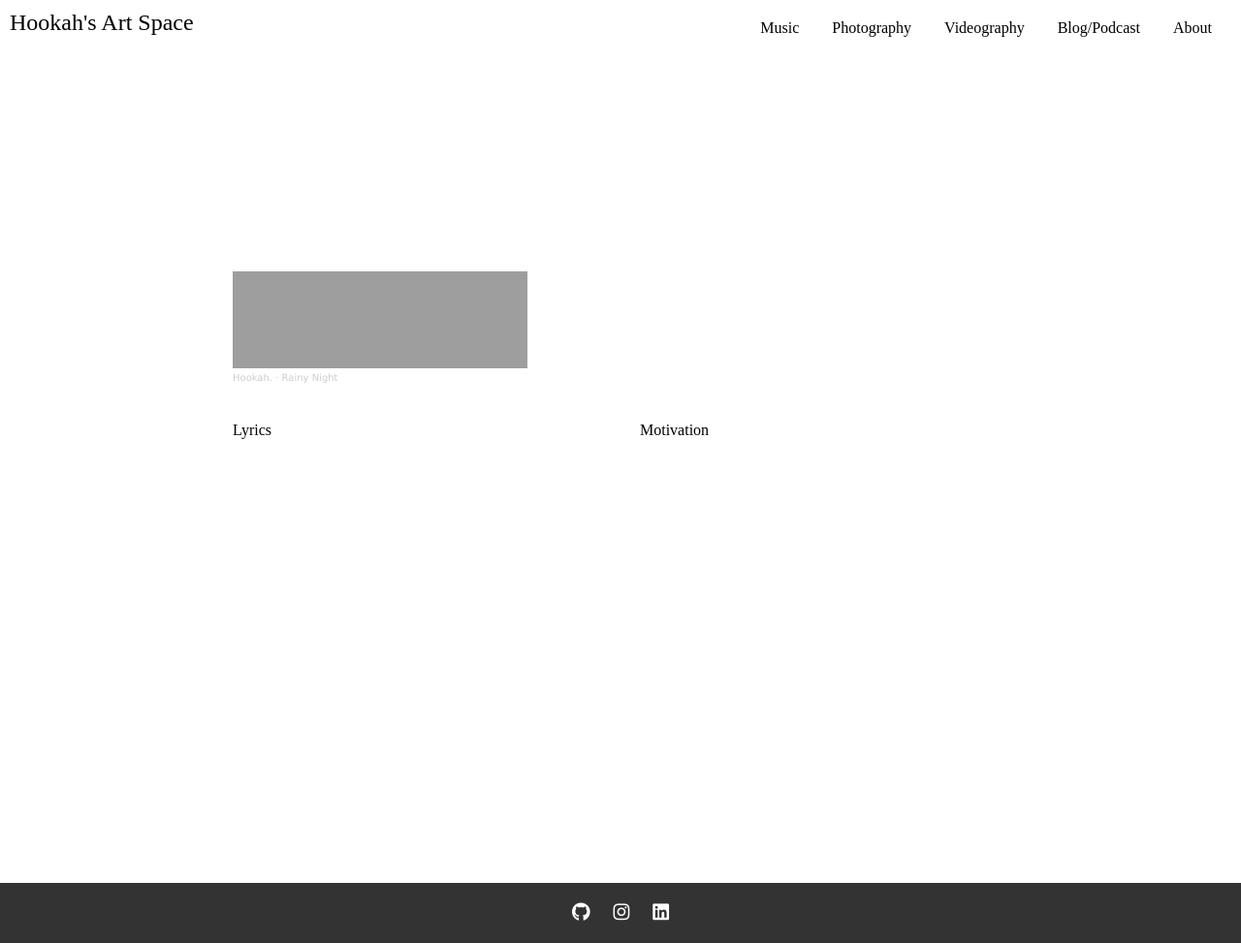
After one commit to hunthinniap/personal_portfolio, a Flask app: template templates/music_template.html in a window 1280 px wide. The commit adds this page. Shown: the whole page at 97% size. Run offline with Flask 3, Linux system fonts and the light colour scheme; the template is opened without the code that fills it, so the values that code supplies are empty; grey boxes are pictures that could not be loaded.

Commit message:
add music page

```diff
--- a/app.py
+++ b/app.py
@@ -1,8 +1,18 @@
 from flask import Flask, render_template
 import git
-from reader import read_collections, read_cover, read_page_title, read_page_description
+import requests
+from reader import (
+    read_collections,
+    read_cover,
+    read_page_title,
+    read_page_description,
+    read_music_cover,
+    read_music_specs,
+)
 
 app = Flask(__name__)
+
+
 
 
 @app.route("/git_update", methods=["POST"])
@@ -27,12 +37,22 @@ def photography():
     return render_template("photography.html", collections=photo_collections)
 
 
-"""
-@app.route('/music')
-def photography():
-    photo_collections = get_music_cover_photos()
-    return render_template('music.html', collections=photo_collections)
-"""
+@app.route("/music")
+def music():
+    cover_collections = read_music_cover()
+    return render_template("music.html", collections=cover_collections)
+
+
+@app.route("/music/<music_title>")
+def music_template(music_title):
+    music_specs = read_music_specs(music_title)
+    lyrics = requests.get(music_specs['lyrics']).text
+    motivation = requests.get(music_specs['Motivation']).text
+    return render_template(
+        "music_template.html",specs = music_specs,
+        lyrics = lyrics,
+        motivation=motivation,
+    )
 
 
 @app.route("/photography/<collection_name>")
--- a/reader.py
+++ b/reader.py
@@ -3,20 +3,36 @@ import requests
 
 from text_data import page_alt, page_description
 
+base_url = "https://raw.githubusercontent.com/hunthinniap/portfolio_asset/main/"
+
 
 def read_cover():
-    url = "https://raw.githubusercontent.com/hunthinniap/portfolio_asset/main/Photography/cover_photos/photos.json"
+    url = f"{base_url}Photography/cover_photos/photos.json"
     response = requests.get(url)
     cover_photos = json.loads(response.text)
     return cover_photos
 
 
 def read_collections(collection_name):
-    url = f"https://raw.githubusercontent.com/hunthinniap/portfolio_asset/main/Photography/{collection_name}/photos.json"
+    url = f"{base_url}Photography/{collection_name}/photos.json"
 
     response = requests.get(url)
     collections = json.loads(response.text)
     return collections
+
+
+def read_music_cover():
+    url = f"{base_url}music_cover/photos.json"
+    response = requests.get(url)
+    cover_photos = json.loads(response.text)
+    return cover_photos
+
+
+def read_music_specs(music_name):
+    url = f"{base_url}/music/{music_name}/specs.json"
+    response = requests.get(url)
+    specs = json.loads(response.text)
+    return specs
 
 
 def read_page_title(page):
--- a/static/styles.css
+++ b/static/styles.css
@@ -11,7 +11,7 @@ body, html {
 }
 .nav a {
     text-decoration: none;
-    color: white;
+    color: black;
     padding: 10px;
     border: none;
     background: none;
@@ -99,7 +99,7 @@ body, html {
     left: 0;
     padding: 10px;
     font-size: 1.5em;
-    color: white; /* Adjust color to fit your design */
+    color: black; /* Adjust color to fit your design */
     text-decoration: none;
     background: transparent; /* Semi-transparent background */
     border-radius: 0 0 5px 0; /* Rounded bottom right corner */
--- /dev/null
+++ b/templates/music_template.html
@@ -0,0 +1,98 @@
+<!DOCTYPE html>
+<html lang="en">
+<head>
+    <meta charset="UTF-8">
+    <meta name="viewport" content="width=device-width, initial-scale=1.0">
+    <title>{{ specs.name }}</title>
+    <link rel="stylesheet" href="https://cdnjs.cloudflare.com/ajax/libs/font-awesome/5.15.3/css/all.min.css">
+    <link rel="stylesheet" href="{{ url_for('static', filename='styles.css') }}">
+
+    <!-- Add any additional CSS or links here -->
+    <style>
+        .content {
+            margin: 0;
+            margin-left: 200px;
+            margin-right: 200px;
+            padding: 0;
+            left: 50px;
+            right: 50px;
+            display: grid;
+            grid-template-columns: 1fr 1fr;
+            grid-template-rows: auto;
+            grid-gap: 0px;
+            padding: 20px;
+            background-color: transparent;
+        }
+        .soundcloud-player {
+            position: absolute;
+            right: 100px; /* Position to the right with 40px margin */
+            top: 250px; /* Adjust this value as needed to position vertically */
+            width: 40%; /* Adjust the width as needed */
+        }
+        .title {
+            text-align: center;
+            font-size: 2em;
+        }
+        .short-description {
+            grid-column: 2;
+            grid-row: 1;
+
+        }
+        .soundcloud-embed {
+            grid-column: 1;
+            grid-row: 1;
+        }
+        .lyrics {
+            grid-row: 2;
+            grid-column: 1;
+        }
+        .motivation {
+            grid-row: 2;
+            grid-column: 2;
+        }
+        .box {
+            background: transparent;
+            color: black;
+            padding: 20px;
+            border-radius: 5px;
+        }
+    </style>
+</head>
+<body>
+<!-- Link to return to the homepage -->
+<a href="/" class="homepage-link">Hookah's Art Space</a>
+
+<div class="bg">
+    <!-- Navigation Bar -->
+    <div class="nav">
+        <a href="/music">Music</a>
+        <a href="/photography">Photography</a>
+        <a href="/videography">Videography</a>
+        <a href="/blog">Blog/Podcast</a>
+        <a href="/about">About</a>
+    </div>
+    <div class="large-blank-space"></div>
+    <div class="title box">{{ specs.name }}</div>
+    <!-- Page specific content goes here -->
+    <div class="content">
+        <!-- Content goes here -->
+        <div class="large-blank-space"></div>
+
+        <div class="short-description box">{{ specs.description }}</div>
+        <div class="soundcloud-embed box">
+            <iframe width="80%" height="100" scrolling="no" frameborder="no" allow="autoplay" src="https://w.soundcloud.com/player/?url=https%3A//api.soundcloud.com/tracks/{{ specs.sc_id }}&color=%23ff5500&auto_play=false&hide_related=false&show_comments=true&show_user=true&show_reposts=false&show_teaser=true"></iframe><div style="font-size: 10px; color: #cccccc;line-break: anywhere;word-break: normal;overflow: hidden;white-space: nowrap;text-overflow: ellipsis; font-family: Interstate,Lucida Grande,Lucida Sans Unicode,Lucida Sans,Garuda,Verdana,Tahoma,sans-serif;font-weight: 100;"><a href="https://soundcloud.com/hunthinn-iap" title="Hookah." target="_blank" style="color: #cccccc; text-decoration: none;">Hookah.</a> · <a href="https://soundcloud.com/hunthinn-iap/{{ specs.sc_name }}" title="{{ page }}" target="_blank" style="color: #cccccc; text-decoration: none;">Rainy Night</a></div>
+        </div>
+        <div class="lyrics box">Lyrics <br> <br> {{ lyrics.replace('\n', '<br>') | safe }}</div>
+        <div class="motivation box">Motivation <br> <br> {{ motivation.replace('\n', '<br>') | safe }}</div>
+        </div>
+</div>
+<div class="large-blank-space"></div>
+<!-- Social Media Links Section -->
+<footer class="social-media-footer">
+    <a href="https://github.com/hunthinniap" target="_blank" class="social-link"><i class="fab fa-github"></i></a>
+    <a href="https://www.instagram.com/iap.hunthinn/" target="_blank" class="social-link"><i class="fab fa-instagram"></i></a>
+    <a href="https://www.linkedin.com/in/yuntianye/" target="_blank" class="social-link"><i class="fab fa-linkedin"></i></a>
+</footer>
+
+</body>
+</html>
```
Also changed, not shown: templates/about.html (added, +40 -0 lines), templates/music.html (+6 -4 lines).
